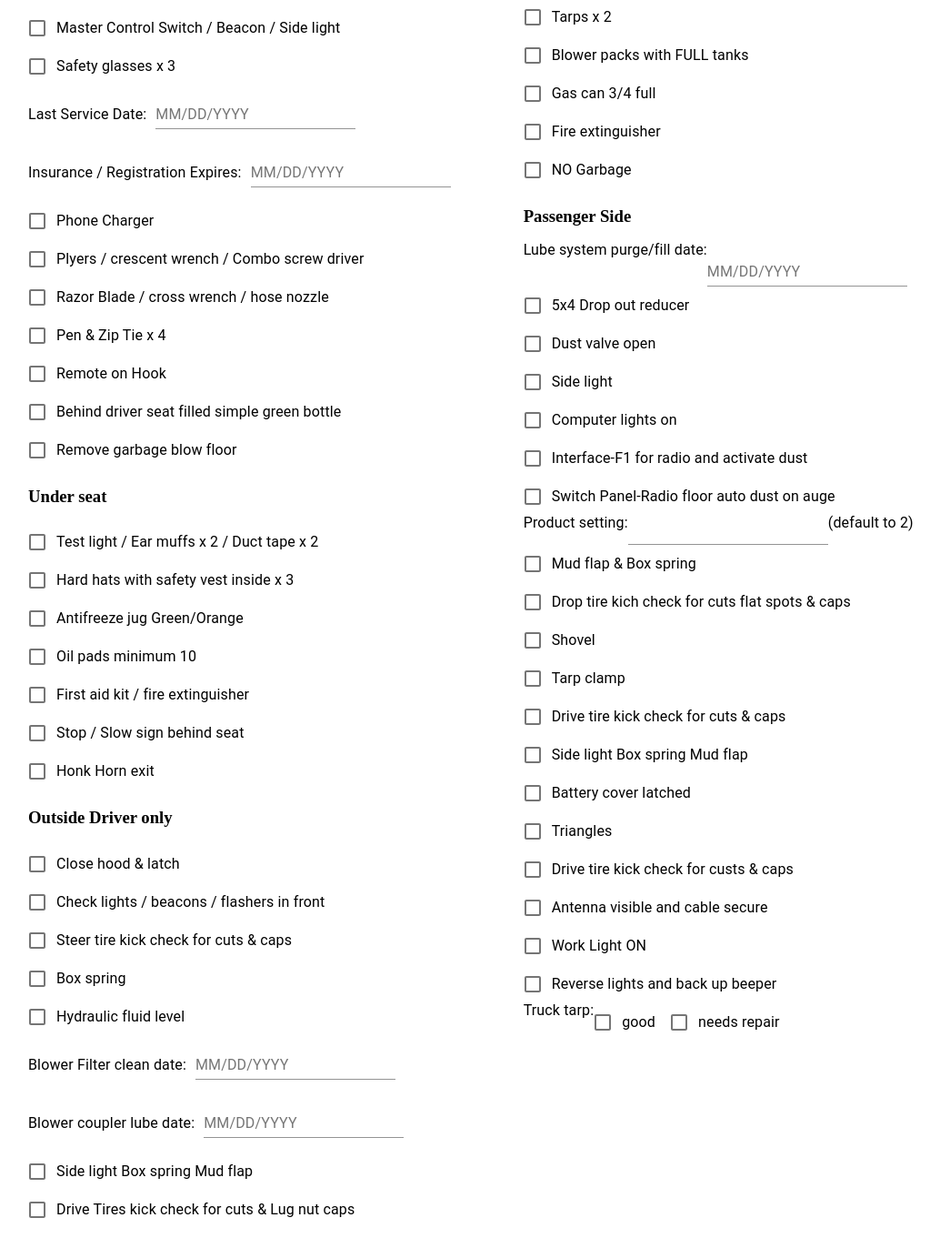
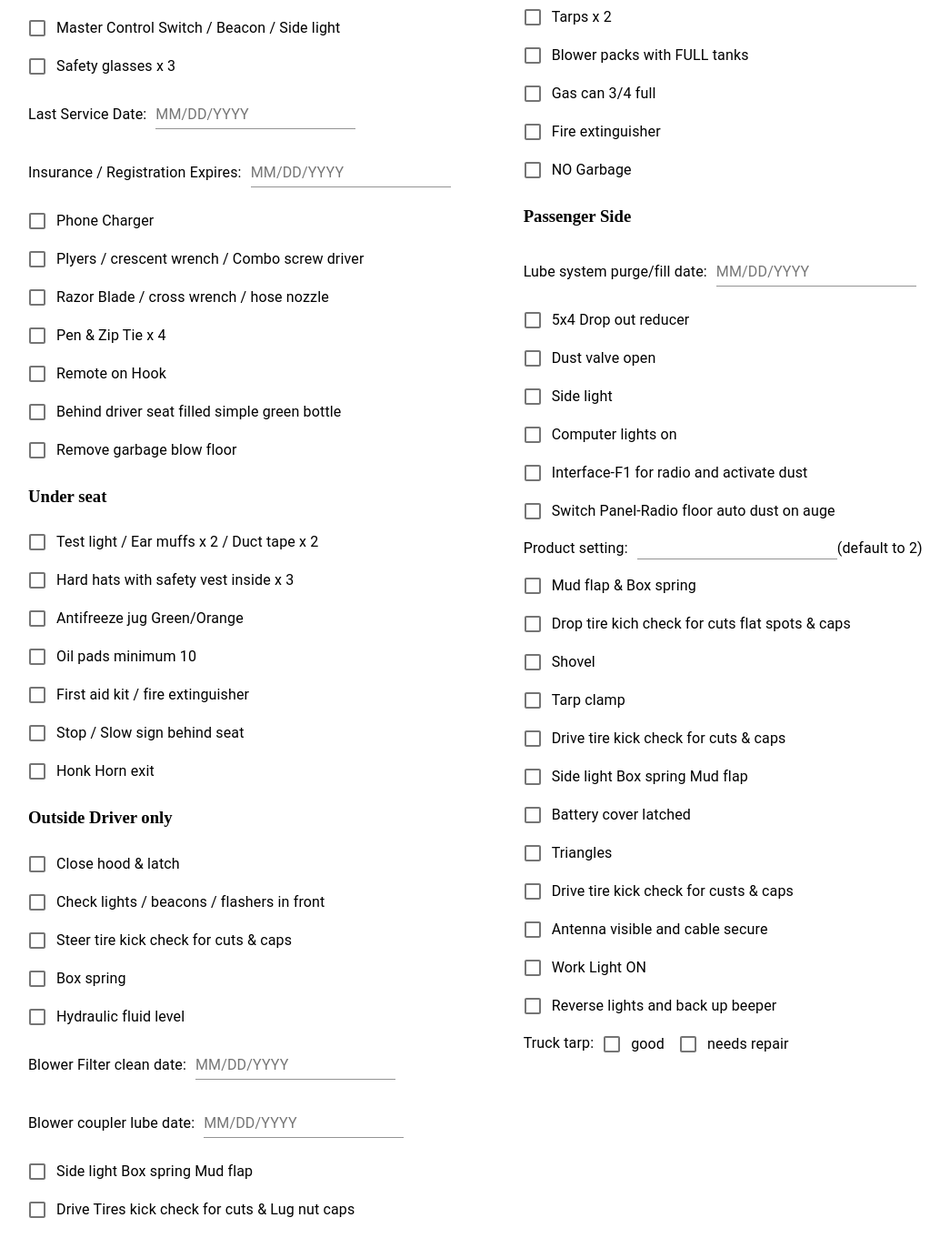
Before and after one commit to alexcravalho/GreenPDFInternal, a React app: page / in a window 1280 px wide. Shown: the part 719-2080 px from the top of the page at 91% size, without its empty margins (17-1062 px from the left). Built offline with nearby package versions, Linux system fonts and the light colour scheme; the HTML template or start-up script is replaced by a standard one.

Commit message:
added PassengerSideProps; edited TextField with classNames and onChange;

```diff
--- a/client/src/components/PassengerSide.tsx
+++ b/client/src/components/PassengerSide.tsx
@@ -1,6 +1,12 @@
 import React, { Component } from 'react';
 import { TextField, FormLabel, FormGroup } from '@material-ui/core';
 import { LabledCheckbox } from './LabledCheckbox';
+
+interface PassengerSideProps {
+  appStateChange: any,
+  lube: string,
+  product: string
+}
 
 interface PassengerSideState {
   labels1: string[],
@@ -8,8 +14,8 @@ interface PassengerSideState {
   options: string[]
 }
 
-export class PassengerSide extends Component<{}, PassengerSideState> {
-  constructor(props: {}) {
+export class PassengerSide extends Component<PassengerSideProps, PassengerSideState> {
+  constructor(props: PassengerSideProps) {
     super(props);
 
     this.state = {
@@ -44,22 +50,22 @@ export class PassengerSide extends Component<{}, PassengerSideState> {
       <div className="passenger-side">
         <h3>Passenger Side</h3>
         <FormGroup row>
-          <FormLabel style={{ color: 'black' }}>Lube system purge/fill date: </FormLabel>
-          <TextField label="MM/DD/YYYY" />
+          <FormLabel className="label" style={{color: 'black', lineHeight: '4'}}>Lube system purge/fill date: </FormLabel>
+          <TextField className="lube" label="MM/DD/YYYY" value={this.props.lube} onChange={(event: React.ChangeEvent<HTMLInputElement>)=> {this.props.appStateChange(event, 'lube')}} />
         </FormGroup>
         {this.state.labels1.map((label, idx) => (
           <LabledCheckbox key={idx} label={label} text=""/>
         ))}
         <FormGroup row>
-          <FormLabel style={{ color: 'black' }}>Product setting: </FormLabel>
-          <TextField/>
-          <FormLabel style={{ color: 'black' }}>(default to 2)</FormLabel>
+          <FormLabel className="label" style={{color: 'black', lineHeight: '2.5'}}>Product setting: </FormLabel>
+          <TextField className="product" value={this.props.product} onChange={(event: React.ChangeEvent<HTMLInputElement>)=> {this.props.appStateChange(event, 'product')}} />
+          <FormLabel className="default-two" style={{color: 'black', lineHeight: '2.5'}}>(default to 2)</FormLabel>
         </FormGroup>
         {this.state.labels2.map((label, idx) => (
           <LabledCheckbox key={idx} label={label} text=""/>
         ))}
         <FormGroup row>
-          <FormLabel style={{color: 'black'}}>Truck tarp: </FormLabel>
+          <FormLabel className="label" style={{color: 'black', lineHeight: '2.5'}}>Truck tarp: </FormLabel>
           {this.state.options.map((option, idx) => (
             <LabledCheckbox key={idx} label={option} text="Truck tarp"/>
           ))}
```
